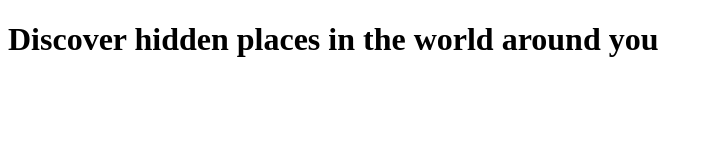
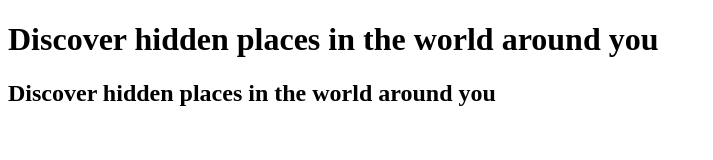
Before and after one commit to bittu31/excursion, a plain HTML site: page index.html in a window 1280 px wide. Shown: the whole page, without its empty margins (0-713 px from the left). Drawn offline with Linux system fonts and the light colour scheme.

Commit message:
some changes

```diff
--- a/index.html
+++ b/index.html
@@ -9,6 +9,7 @@
 </head>
 <body>
     <h1>Discover hidden places in the world around you </h1>
+    <h2> Discover hidden places in the world around you</h2>
 </body>
 
 </html>
```
